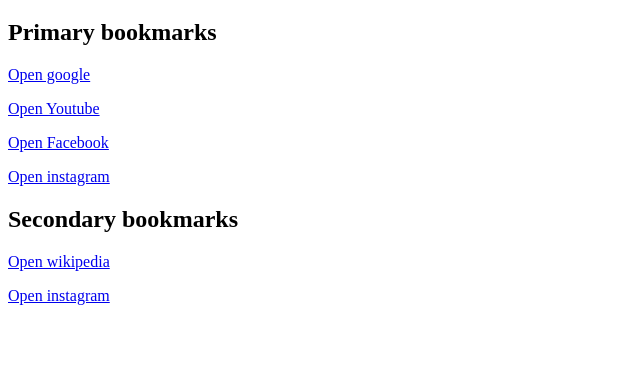
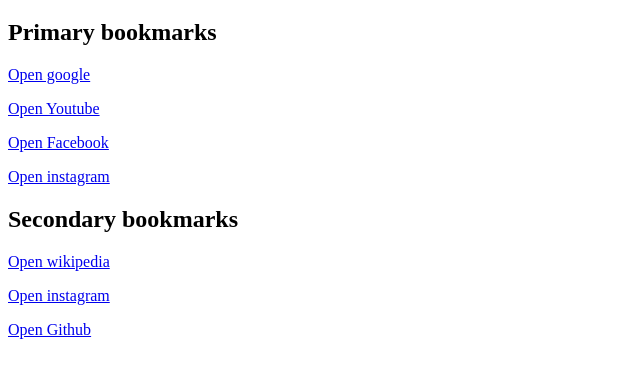
Before and after one commit to bilalramzan06/Sigma_Web_Dev_Course, a plain HTML site: page HTML/Day_1/Bookmark manager.html in a window 1280 px wide. Shown: the part 61-438 px from the top of the page, without its empty margins (0-640 px from the left). Drawn offline with Linux system fonts and the light colour scheme.

Commit message:
Update Bookmark manager.html
updated

```diff
--- a/HTML/Day_1/Bookmark manager.html
+++ b/HTML/Day_1/Bookmark manager.html
@@ -15,6 +15,7 @@
     <h2>Secondary bookmarks</h2>
     <p> <a href="https://www.wikipedia.com" target="_blank">Open wikipedia</a></p>
     <p> <a href="https://www.instagram.com" target="_blank">Open instagram</a></p>
+    <p> <a href="https://www.github.com" target="_blank">Open Github</a></p>
 
 </body>
 </html>
```
